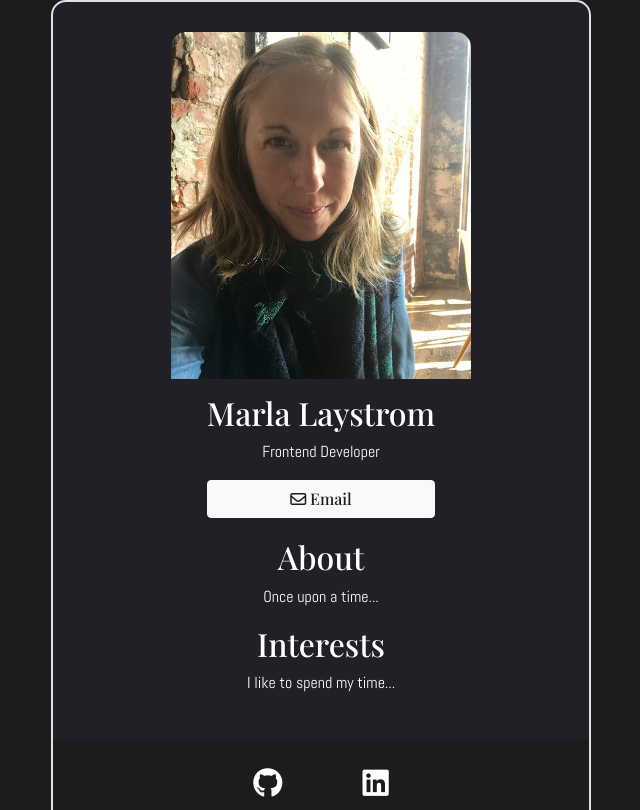
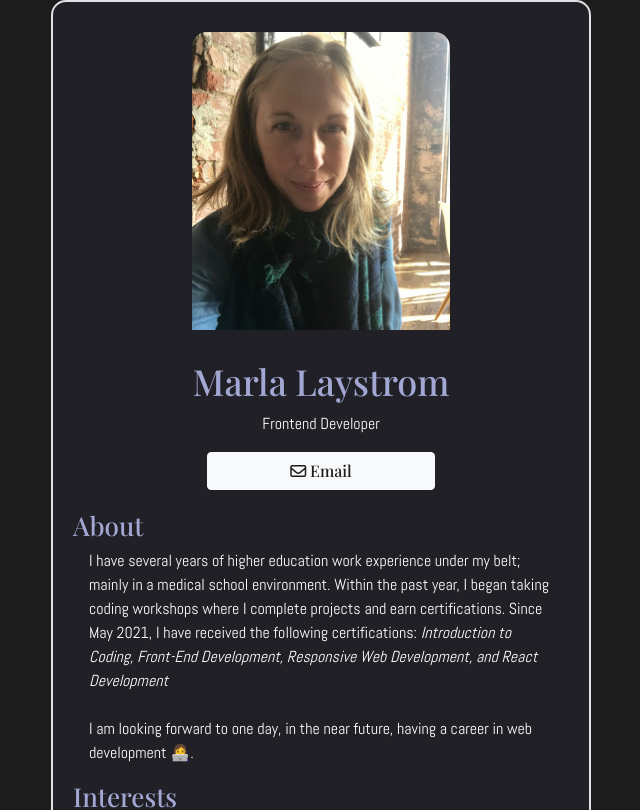
Before and after one commit to edistomars/solo-react-project, a React (Create React App) app: page / in a window 1280 px wide. Shown: the top 810 px of the page, without its empty margins (319-959 px from the left). Built offline with nearby package versions, Linux system fonts and the light colour scheme; a web font is replaced by a local one.

Commit message:
Added content within the about component and played around with styling

```diff
--- a/src/About.css
+++ b/src/About.css
@@ -1,3 +1,11 @@
 .About {
   color: white;
+  line-height: 1.5;
+  margin-left: 20px;
+  margin-right: 20px;
 }
+
+.About h2 {
+  font-size: 26px;
+  color: #a2a8d3;
+}
--- a/src/About.js
+++ b/src/About.js
@@ -5,7 +5,21 @@ export default function About() {
   return (
     <div className="About">
       <h2>About</h2>
-      <p> Once upon a time...</p>
+      <p className="px-3">
+        {" "}
+        I have several years of higher education work experience under my belt;
+        mainly in a medical school environment. Within the past year, I began
+        taking coding workshops where I complete projects and earn
+        certifications. Since May 2021, I have received the following
+        certifications:{" "}
+        <em>
+          Introduction to Coding, Front-End Development, Responsive Web
+          Development, and React Development
+        </em>{" "}
+        <br />
+        <br />I am looking forward to one day, in the near future, having a
+        career in web development 👩‍💻.
+      </p>
     </div>
   );
 }
--- a/src/App.css
+++ b/src/App.css
@@ -3,10 +3,6 @@ Main {
   max-width: 540px;
   margin: 0 auto;
   border-radius: 15px;
-}
-
-.App {
-  text-align: center;
 }
 
 .App-header {
@@ -16,7 +12,7 @@ Main {
   flex-direction: column;
   align-items: center;
   justify-content: center;
-  font-size: calc(10px + 2vmin);
+
   color: white;
 }
 
--- a/src/Card.css
+++ b/src/Card.css
@@ -1,13 +1,15 @@
 h1 {
-  color: White;
-  font-size: 32px;
+  color: #a2a8d3;
+  font-size: 36px;
+  text-align: center;
 }
 img {
-  width: 300px;
-  margin-top: 30px;
-  margin-bottom: 15px;
+  width: 258px;
+
   border-top-left-radius: 15px;
   border-top-right-radius: 15px;
+  display: block;
+  margin: 30px auto;
 }
 p {
   color: white;
@@ -27,5 +29,6 @@ p {
 
 .Info a:hover {
   text-decoration: underline;
-  color: blue;
+  color: #a2a8d3;
+  background-color: #1c1c1c;
 }
--- a/src/Card.js
+++ b/src/Card.js
@@ -14,7 +14,7 @@ export default function Card() {
         className="img-fluid image-Marla"
       />
       <h1>Marla Laystrom</h1>
-      <p>Frontend Developer</p>
+      <p className="text-center">Frontend Developer</p>
       <div class="d-grid gap-2 col-6 mx-auto">
         <a
           href="mailto:marlalaystrom@gmail.com"
--- a/src/Footer.css
+++ b/src/Footer.css
@@ -1,6 +1,7 @@
 footer {
   margin: 44px 0;
   padding: 21px;
+  text-align: center;
 }
 
 footer a {
@@ -10,3 +11,7 @@ footer a {
   border-radius: 50%;
   transition: all 100ms ease-in-out;
 }
+
+footer a:hover {
+  color: #a2a8d3;
+}
--- a/src/Interests.css
+++ b/src/Interests.css
@@ -1,3 +1,11 @@
 .Interests {
   color: white;
+  line-height: 1.5;
+  margin-left: 20px;
+  margin-right: 20px;
 }
+
+.Interests h2 {
+  font-size: 26px;
+  color: #a2a8d3;
+}
--- a/src/Interests.js
+++ b/src/Interests.js
@@ -5,7 +5,7 @@ export default function Intersts() {
   return (
     <div className="Interests">
       <h2>Interests</h2>
-      <p>I like to spend my time...</p>
+      <p className="px-3">I like to spend my time...</p>
     </div>
   );
 }
```
